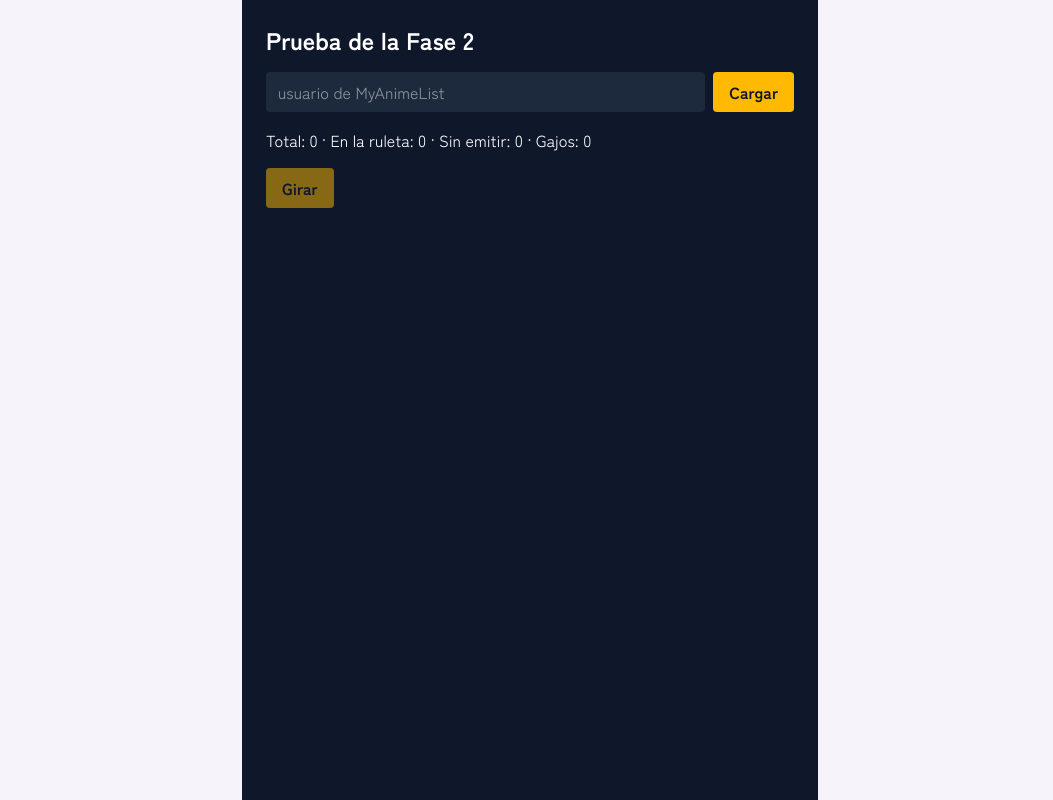
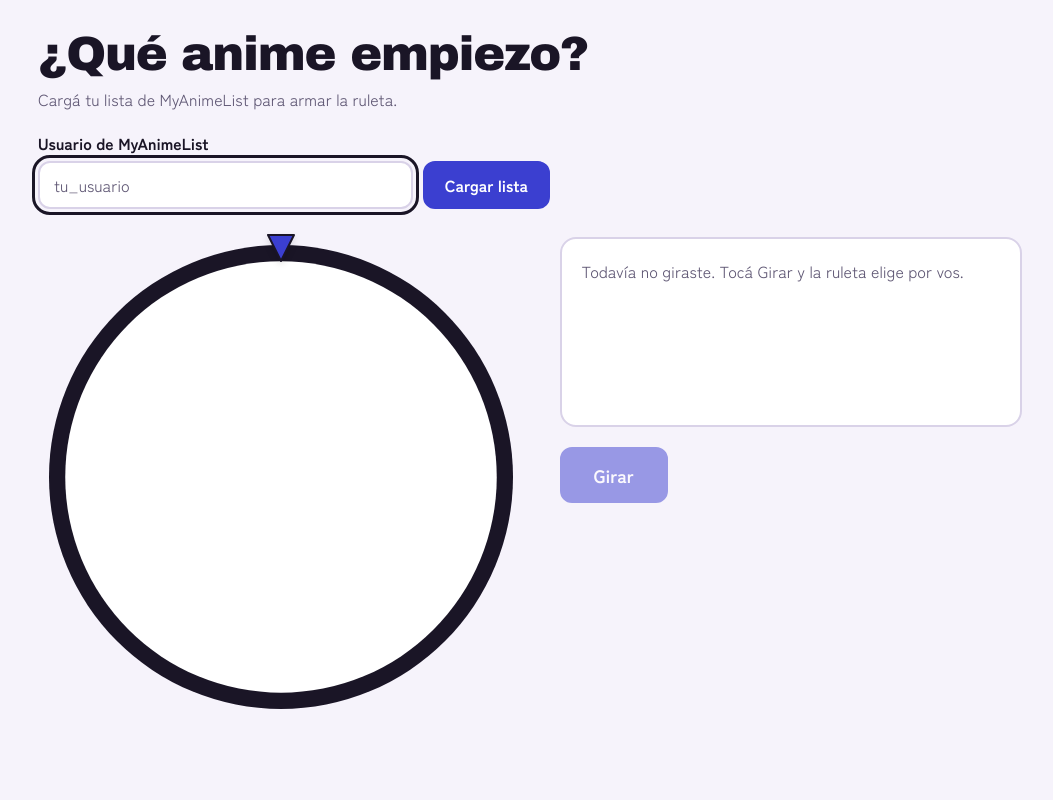
Before and after one commit to Lergio/ruleta_ptw_v2, a React (Vite) app: page / in a window 1280 px wide. Shown: the whole page, without its empty margins (110-1163 px from the left). Built offline with nearby package versions, Linux system fonts and the light colour scheme; a web font is replaced by a local one.

Commit message:
Refactor App component and integrate UserForm and Wheel

```diff
--- a/src/App.jsx
+++ b/src/App.jsx
@@ -1,86 +1,70 @@
-import { useEffect, useState } from 'react'
 import { useWatchlist } from './hooks/useWatchlist'
 import { useRoulette } from './hooks/useRoulette'
-import { fetchRelatedAnime } from './lib/mal'
+import UserForm from './components/UserForm'
+import Wheel from './components/Wheel'
 
-// Página de PRUEBA de la Fase 2: se reemplaza en la Fase 3 por la interfaz real.
 export default function App() {
   const { initialUser, user, animes, loading, error, load } = useWatchlist()
   const r = useRoulette(animes, user)
-  const [name, setName] = useState(initialUser)
-  const [related, setRelated] = useState([])
 
-  // Simula el final del giro (en la Fase 3 lo hace el componente Wheel)
-  useEffect(() => {
-    if (!r.plan) return
-    const t = setTimeout(() => r.finishSpin(r.plan), 800)
-    return () => clearTimeout(t)
-  }, [r.plan]) // eslint-disable-line react-hooks/exhaustive-deps
-
-  // Trae precuela y secuela del resultado
-  useEffect(() => {
-    setRelated([])
-    if (!r.current) return
-    let cancelled = false
-    fetchRelatedAnime(r.current.id)
-      .then((list) => {
-        if (!cancelled) setRelated(list)
-      })
-      .catch(() => {})
-    return () => {
-      cancelled = true
-    }
-  }, [r.current])
+  const message = animes.length
+    ? `${animes.length} animes cargados de ${user} (plan to watch + en espera).`
+    : ''
 
   return (
-    <main className="min-h-screen bg-slate-900 text-white p-6 max-w-xl mx-auto space-y-4">
-      <h1 className="text-2xl font-bold">Prueba de la Fase 2</h1>
+    <div className="mx-auto max-w-5xl px-5 pb-12 pt-7">
+      <header className="mb-5">
+        <h1 className="mb-1.5 font-display text-[clamp(1.9rem,4.5vw,3rem)] leading-[1.1] tracking-tight">
+          ¿Qué anime empiezo?
+        </h1>
+        <p className="text-muted">
+          {r.total
+            ? `${r.pool.length} de ${r.total} animes en la ruleta`
+            : 'Cargá tu lista de MyAnimeList para armar la ruleta.'}
+        </p>
+        {r.upcomingCount > 0 && (
+          <p className="text-sm text-muted">
+            {r.upcomingCount}{' '}
+            {r.upcomingCount === 1 ? 'todavía no se emitió' : 'todavía no se emitieron'} y no
+            participan del sorteo.
+          </p>
+        )}
+      </header>
 
-      <div className="flex gap-2">
-        <input
-          className="flex-1 rounded bg-slate-800 px-3 py-2"
-          value={name}
-          onChange={(e) => setName(e.target.value)}
-          placeholder="usuario de MyAnimeList"
-        />
-        <button
-          className="rounded bg-amber-400 px-4 font-bold text-slate-900 disabled:opacity-50"
-          disabled={loading}
-          onClick={() => load(name)}
-        >
-          {loading ? 'Cargando…' : 'Cargar'}
-        </button>
-      </div>
-      {error && <p className="text-red-400">{error}</p>}
+      <UserForm
+        initialUser={initialUser}
+        loading={loading}
+        error={error}
+        message={message}
+        onLoad={load}
+      />
 
-      <p>
-        Total: {r.total} · En la ruleta: {r.pool.length} · Sin emitir: {r.upcomingCount} · Gajos:{' '}
-        {r.segs.length}
-      </p>
+      <main className="mt-7 grid gap-9 md:grid-cols-[1.05fr_1fr] md:items-start">
+        <Wheel segs={r.segs} rotation={r.rotation} plan={r.plan} onFinish={r.finishSpin} />
 
-      <button
-        className="rounded bg-amber-400 px-4 py-2 font-bold text-slate-900 disabled:opacity-50"
-        disabled={!r.canSpin}
-        onClick={r.spin}
-      >
-        {r.spinning ? 'Girando…' : 'Girar'}
-      </button>
-
-      {r.current && !r.spinning && (
-        <div className="space-y-1 rounded bg-slate-800 p-4">
-          <p className="text-xl font-bold">{r.current.t}</p>
-          <p>
-            {r.current.y} · {r.current.yr ?? 'sin año'} ·{' '}
-            {r.current.durMin ? `${r.current.durMin} min/cap` : 'sin duración'}
-          </p>
-          <p>{r.current.genres.join(', ')}</p>
-          {related.map((x) => (
-            <p key={x.id}>
-              {x.relLabel}: {x.t}
-            </p>
-          ))}
-        </div>
-      )}
-    </main>
+        {/* Panel temporal: en la 3B se reemplaza por los componentes definitivos */}
+        <section className="flex min-w-0 flex-col gap-5">
+          <div className="min-h-[190px] rounded-2xl border-2 border-line bg-surface p-5">
+            {r.spinning ? (
+              <p className="text-muted">Girando…</p>
+            ) : r.current ? (
+              <>
+                <h2 className="font-display text-2xl leading-tight">{r.current.t}</h2>
+                <p className="mt-2 text-muted">{r.current.y}</p>
+              </>
+            ) : (
+              <p className="text-muted">Todavía no giraste. Tocá Girar y la ruleta elige por vos.</p>
+            )}
+          </div>
+          <button
+            onClick={r.spin}
+            disabled={!r.canSpin}
+            className="self-start rounded-xl border-2 border-accent bg-accent px-8 py-3 text-lg font-bold text-on-accent hover:brightness-110 disabled:cursor-not-allowed disabled:opacity-50"
+          >
+            {r.spinning ? 'Girando…' : r.current ? 'Girar de nuevo' : 'Girar'}
+          </button>
+        </section>
+      </main>
+    </div>
   )
 }
```
